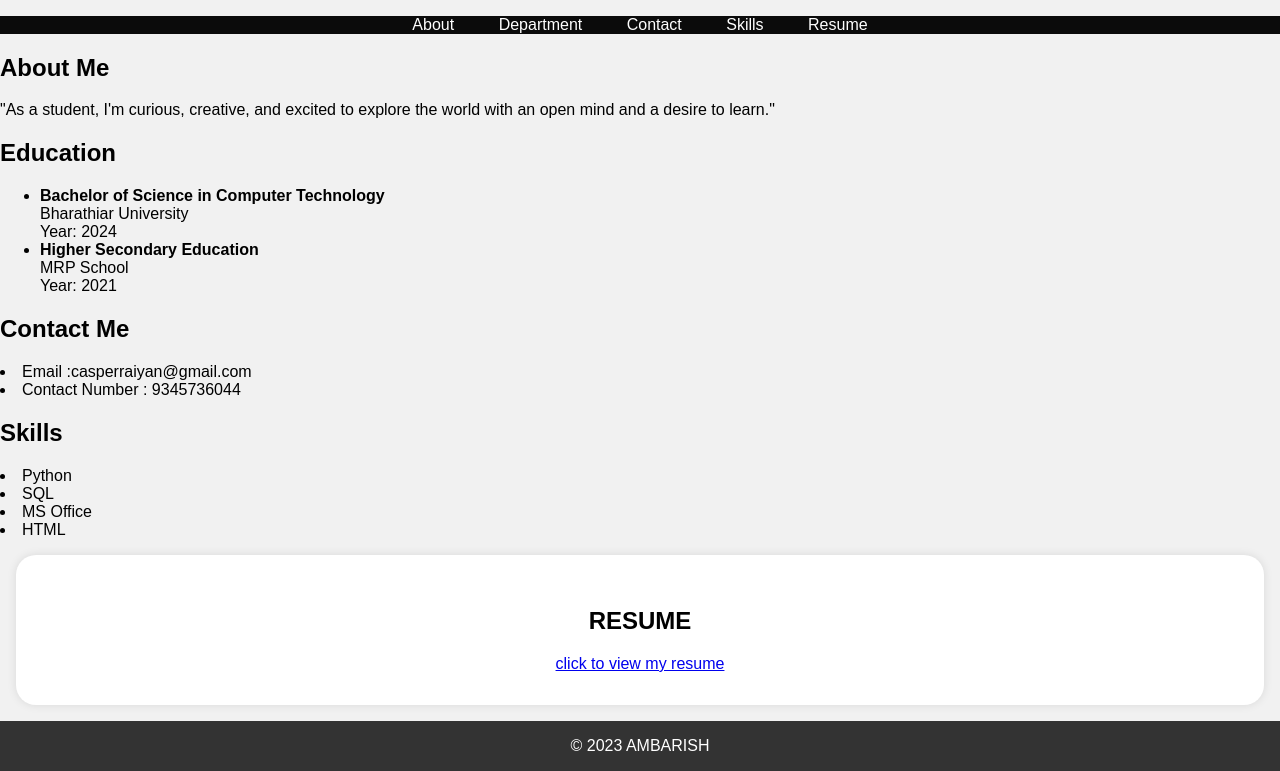
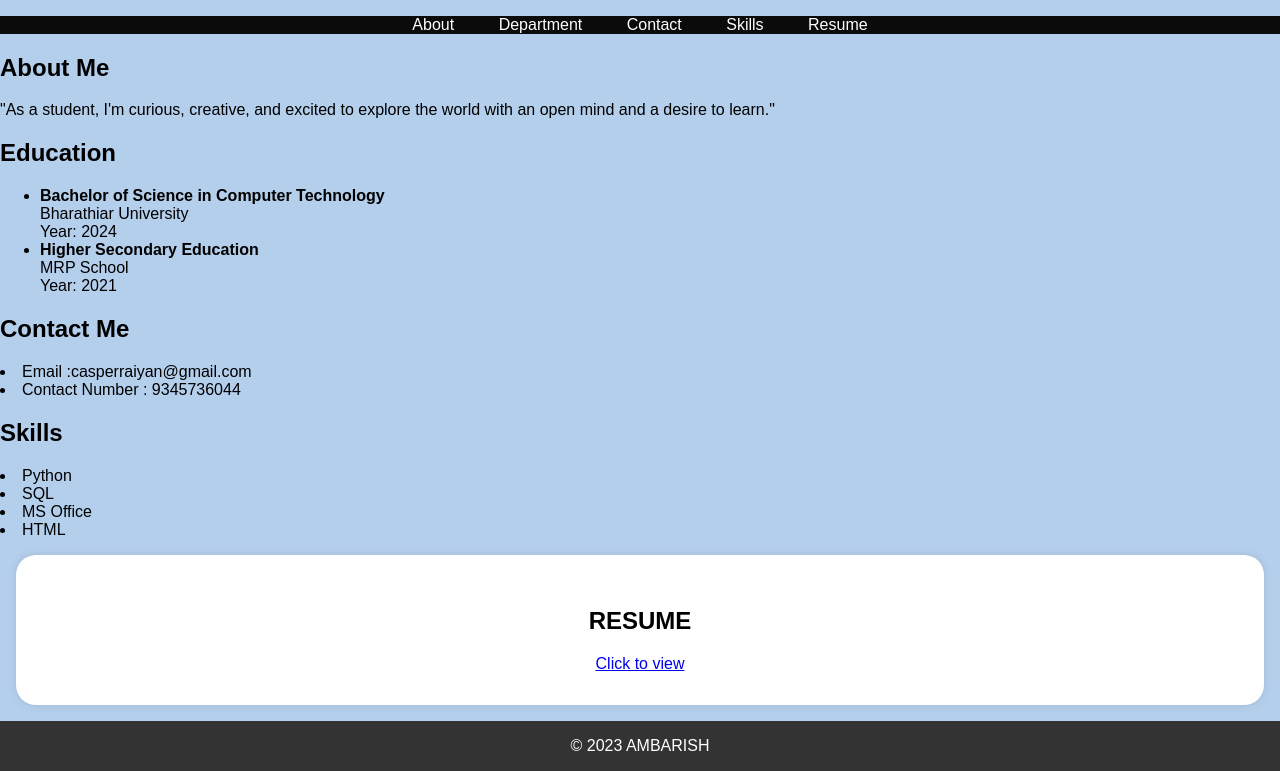
Before and after one commit to Raihan122004/R-portfolio, a plain HTML site: page index.HTML in a window 1280 px wide. Shown: the part 197-968 px from the top of the page. Drawn offline with Linux system fonts and the light colour scheme.

Commit message:
Add files via upload

```diff
--- a/index.HTML
+++ b/index.HTML
@@ -6,7 +6,7 @@
     <style>
         body {
             font-family: Arial, sans-serif;
-            background-color: #f1f1f1;
+            background-color: #b4cfec;
             margin: 0;
             padding: 0;
         }
@@ -81,7 +81,7 @@
 <body>
     <header>
         <div class="header-content">
-            <img src ="C:\Users\Student\Downloads\Screenshot_2023-08-20-19-39-30-068_com.circular.pixels.jpg" alt="YOUR PROFILE PICTURE" class="profile-picture">
+            <img src ="file:///C:/Users/ELCOT/Desktop/RAIHAN/-6163581217597929763_120.jpg" alt="YOUR PROFILE PICTURE" class="profile-picture">
             <h1> RAIHAN.R</h1>
             <p> Student</p>
         </div>
@@ -137,7 +137,7 @@
         <center>
             <div class ="section-content">
                 <h2>RESUME</h2>
-                <a href ="https://www.canva.com/design/DAFs6OjFFPA/IEHFbYbW70pSUUftfY2-bg/edit?utm_content=DAFs6OjFFPA&utm_campaign=designshare&utm_medium=link2&utm_source=sharebutton">click to view my resume</a>
+                <a href ="file:///C:/Users/ELCOT/Desktop/RAIHAN/Document-WPS%20Office.pdf">Click to view </a>
  </section>
 
     <footer>
```
